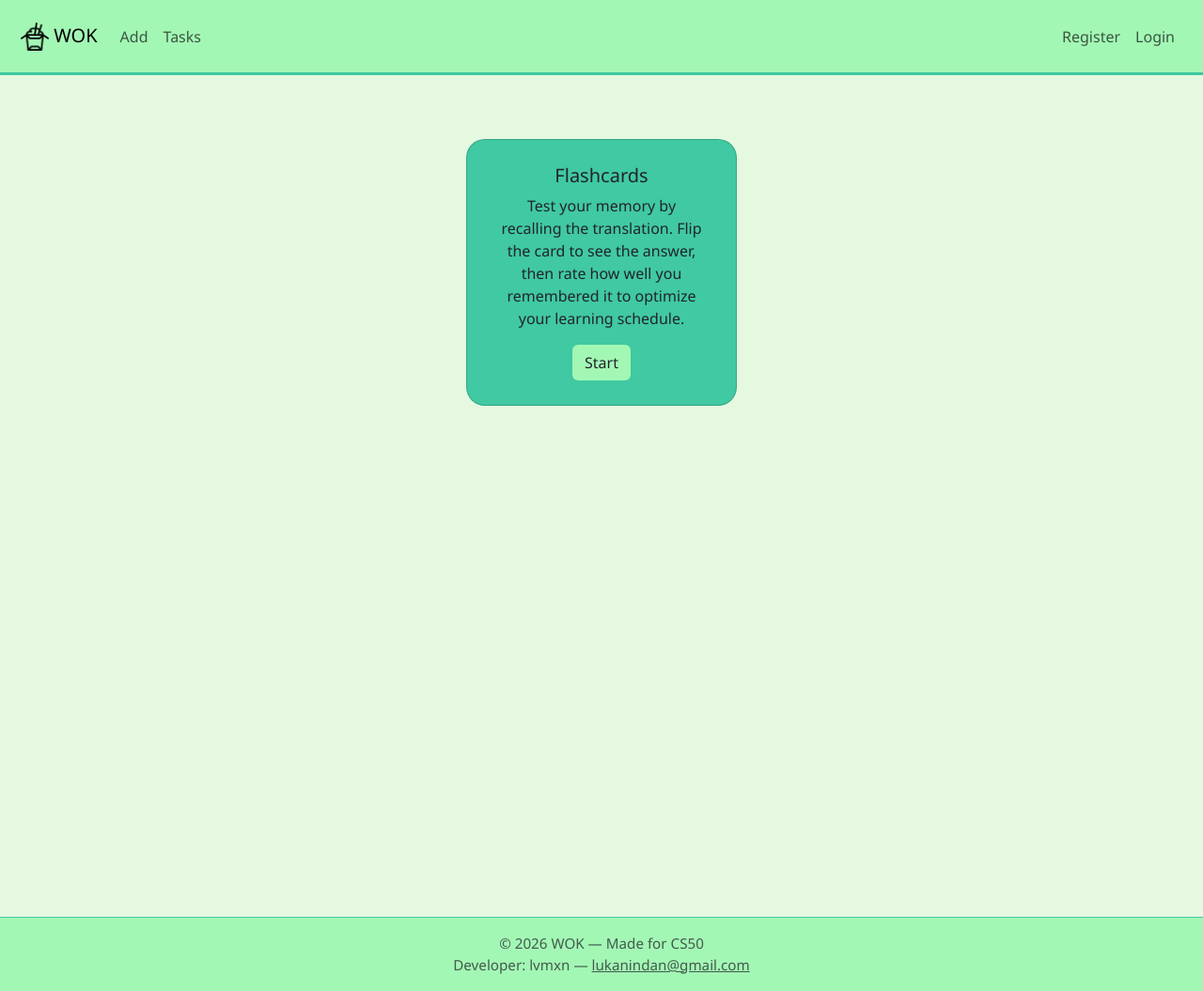
After one commit to lvmxn/wok, a Flask app: template templates/tasks.html in a window 1280 px wide. The commit adds this page. Shown: the whole page at 94% size. Run offline with Flask 3, Linux system fonts and the light colour scheme; the template is opened without the code that fills it, so the values that code supplies are empty.

Commit message:
Added first task - flashcards for tests

```diff
--- a/app.py
+++ b/app.py
@@ -56,10 +56,15 @@ def logout():
     session.clear()
     return redirect(url_for('index'))
 
-@app.route('/tasks', methods=['GET', 'POST'])
+@app.route('/tasks')
 @login_required
 def tasks():
-    pass
+    return render_template("tasks.html")
+
+@app.route('/flashcards')
+@login_required
+def flashcards():
+    return render_template("flashcards.html",word="qw",translation = "wq")
 
 if __name__ == '__main__':
     app.run(debug=True)
--- a/static/style.css
+++ b/static/style.css
@@ -41,3 +41,17 @@ button {
 .main-content {
     padding: 20px;
 }
+
+.card{
+    background-color: #40C9A2;
+    padding: 10px 20px;
+    border-radius: 20px;
+}
+
+.btn{
+    background-color: #A3F7B5;
+}
+
+.btn:hover {
+    background-color: #2F9C95;
+}
--- a/templates/layout.html
+++ b/templates/layout.html
@@ -23,7 +23,7 @@
                 <div class="collapse navbar-collapse" id="navbarNavAltMarkup">
                 <div class="navbar-nav">
                     <a class="nav-link" href="#">Add</a>
-                    <a class="nav-link" href="#">Tasks</a>
+                    <a class="nav-link" href="/tasks">Tasks</a>
                 </div>
                 <div class="ms-auto d-flex navbar-nav">
                     {% if not session.get('user_id') %}
--- /dev/null
+++ b/templates/tasks.html
@@ -0,0 +1,18 @@
+{% extends "layout.html" %}
+
+{% block title %}
+   Tasks
+{% endblock %}
+
+{% block main %}
+    <div class="container min-vh-100 d-flex flex-column align-items-center main-content">
+        <div class="card" style="width: 18rem;">
+            <div class="card-body">
+                <h5 class="card-title">Flashcards</h5>
+                <p class="card-text">Test your memory by recalling the translation. Flip the card to see the answer, then rate how well you remembered it to optimize your learning schedule.</p>
+                <a href="/flashcards" class="btn">Start</a>
+            </div>
+        </div>
+
+    </div>
+{% endblock %}
```
Also changed, not shown: templates/flashcards.html (added, +35 -0 lines).
